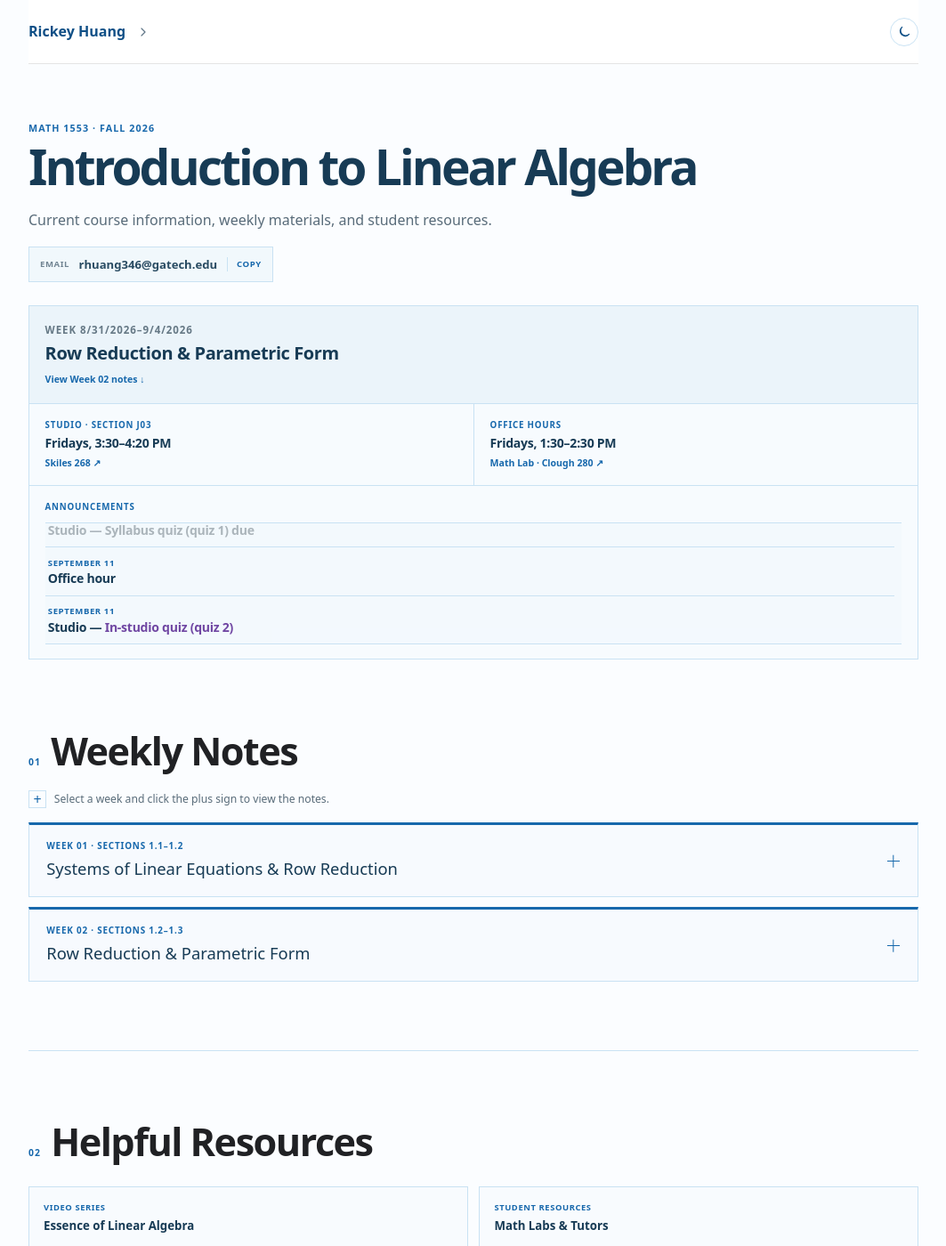
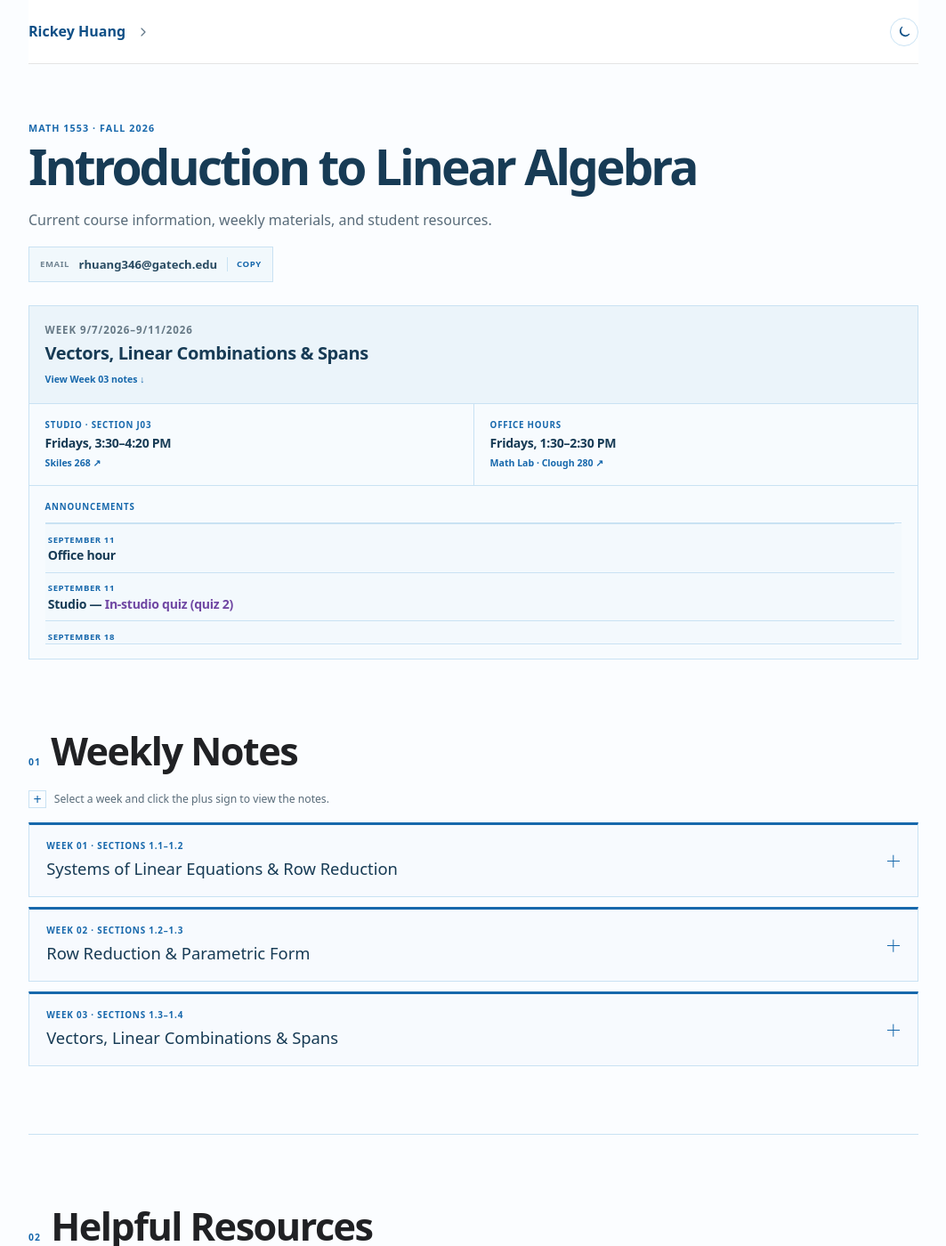
Before and after one commit to Rick3yHuang/Rick3yHuang.github.io, a Jekyll site: the page built from teaching/math-1553-current.md, in a window 1280 px wide and 1400 px high. Shown: the whole window at 89% size, without its empty margins (108-1171 px from the left). Built offline with Jekyll 4.4.1, drawn with Linux system fonts in a browser that asks for light colours.

Commit message:
Add MATH 1553 week three notes

```diff
--- a/teaching/math-1553-current.md
+++ b/teaching/math-1553-current.md
@@ -17,9 +17,9 @@ permalink: /teaching/math-1553/
 
 <section class="current-course-dashboard" aria-label="Current MATH 1553 information">
   <article class="current-course-card current-course-card--week">
-    <p class="current-course-card__label">Week 8/31/2026–9/4/2026</p>
-    <h2>Row Reduction &amp; Parametric Form</h2>
-    <a href="#weekly-notes">View Week 02 notes <span aria-hidden="true">↓</span></a>
+    <p class="current-course-card__label">Week 9/7/2026–9/11/2026</p>
+    <h2>Vectors, Linear Combinations &amp; Spans</h2>
+    <a href="#weekly-notes">View Week 03 notes <span aria-hidden="true">↓</span></a>
   </article>
 
   <article class="current-course-card">
@@ -56,6 +56,14 @@ permalink: /teaching/math-1553/
       <div class="current-course-announcement current-course-announcement--quiz" data-event-end="2026-09-11T16:20:00">
         <time datetime="2026-09-11">September 11</time>
         <h3>Studio — <span class="current-course-announcement__highlight">In-studio quiz (quiz 2)</span></h3>
+      </div>
+      <div class="current-course-announcement" data-event-end="2026-09-18T14:30:00">
+        <time datetime="2026-09-18">September 18</time>
+        <h3>Office hour</h3>
+      </div>
+      <div class="current-course-announcement current-course-announcement--quiz" data-event-end="2026-09-18T16:20:00">
+        <time datetime="2026-09-18">September 18</time>
+        <h3>Studio — <span class="current-course-announcement__highlight">In-studio quiz (quiz 3)</span></h3>
       </div>
     </div>
   </article>
@@ -96,6 +104,20 @@ permalink: /teaching/math-1553/
       </figure>
     </div>
   </details>
+
+  <details class="course-note">
+    <summary>
+      <span class="course-note__week">Week 03 · Sections 1.3–1.4</span>
+      <span class="course-note__title">Vectors, Linear Combinations &amp; Spans</span>
+      <span class="course-note__toggle" aria-hidden="true"></span>
+    </summary>
+    <div class="course-note__body">
+      <figure class="course-pdf-pages" aria-label="Week 03 handwritten notes">
+        <img src="{{ '/assets/images/teaching/math-1553/fall-2026-week03/page-1.webp' | relative_url }}" width="1320" height="1020" loading="lazy" decoding="async" alt="Week 03 notes introducing vector addition, scalar multiplication, the parallelogram law, and linear combinations.">
+        <img src="{{ '/assets/images/teaching/math-1553/fall-2026-week03/page-2.webp' | relative_url }}" width="1320" height="1020" loading="lazy" decoding="async" alt="Week 03 notes defining vector equations and the span of a collection of vectors.">
+      </figure>
+    </div>
+  </details>
 </section>
 
 <section class="course-section" id="resources">
```
Also changed, not shown: assets/images/teaching/math-1553/fall-2026-week03/page-1.webp (added), assets/images/teaching/math-1553/fall-2026-week03/page-2.webp (added).
